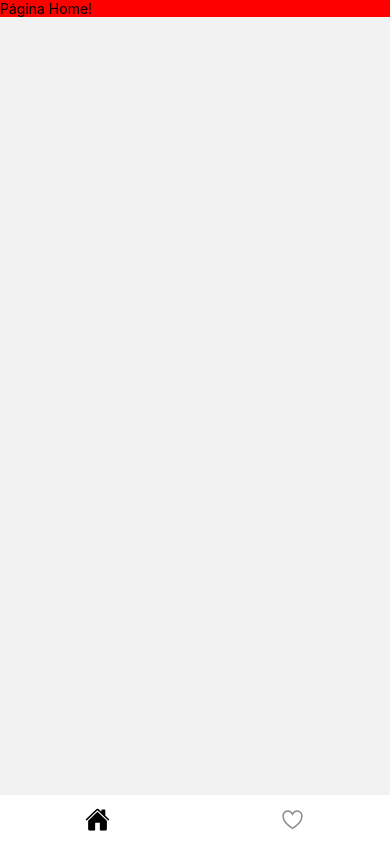
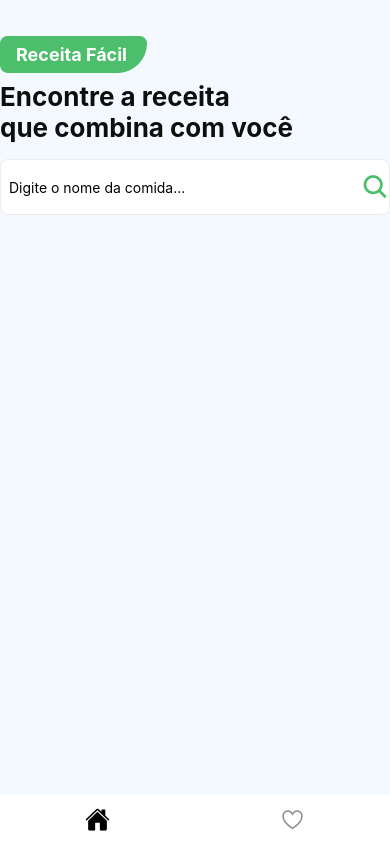
Before and after one commit to nandoti/app-receitas-reactjs, a React Native app: screen /HomeTap in a window 390 px wide. Built offline with nearby package versions, Linux system fonts and the light colour scheme.

Commit message:
feat: criada funcionalidade busca por receitas

```diff
--- a/src/pages/home/index.js
+++ b/src/pages/home/index.js
@@ -1,16 +1,76 @@
-import { View, Text, StyleSheet } from 'react-native'
+import { useState } from "react";
+import {
+    View,
+    Text,
+    StyleSheet,
+    SafeAreaView,
+    TextInput,
+    TouchableOpacity,
+} from "react-native";
+
+import { Ionicons } from "@expo/vector-icons";
+import { Logo } from "../../components/logo";
 
 export function Home() {
+    const [inputValue, setInputValue] = useState("")
+
+
+    function handleSearch() {
+        console.log('Clicou')
+        console.log(inputValue)
+    }
+
     return (
-        <View>
-            <Text style={styles.container}>Página Home!</Text>
-        </View>
-    )
+        <SafeAreaView style={styles.container}>
+            <Logo />
+            <Text style={styles.title}>Encontre a receita</Text>
+            <Text style={styles.title}>que combina com você</Text>
+
+            <View style={styles.form}>
+                <TextInput
+                    placeholder="Digite o nome da comida..."
+                    style={styles.input}
+                    value={inputValue}
+                    onChangeText={(text) => setInputValue(text)}
+                />
+                <TouchableOpacity onPress={handleSearch}>
+                    <Ionicons name="search" size={28} color="#4CBE6C" />
+                </TouchableOpacity>
+            </View>
+        </SafeAreaView>
+    );
 }
 
 const styles = StyleSheet.create({
     container: {
-        backgroundColor: 'red',
-
-    }
-})
+        flex: 1,
+        backgroundColor: "#F3F9FF",
+        paddingTop: 36,
+        paddingStart: 14,
+        paddingEnd: 14,
+    },
+    title: {
+        fontSize: 26,
+        fontWeight: "bold",
+        color: "#0e0e0e",
+    },
+    form: {
+        backgroundColor: "#FFF",
+        width: "100%",
+        borderRadius: 8,
+        marginTop: 16,
+        marginBottom: 16,
+        borderWidth: 1,
+        borderColor: "#ECECEC",
+        paddingLeft: 8,
+        paddingWidth: 8,
+        flexDirection: "row",
+        alignItems: "center",
+        justifyContent: "space-between",
+    },
+    input: {
+        width: "90%",
+        maxWidth: "90%",
+        height: 54,
+    },
+});
```
